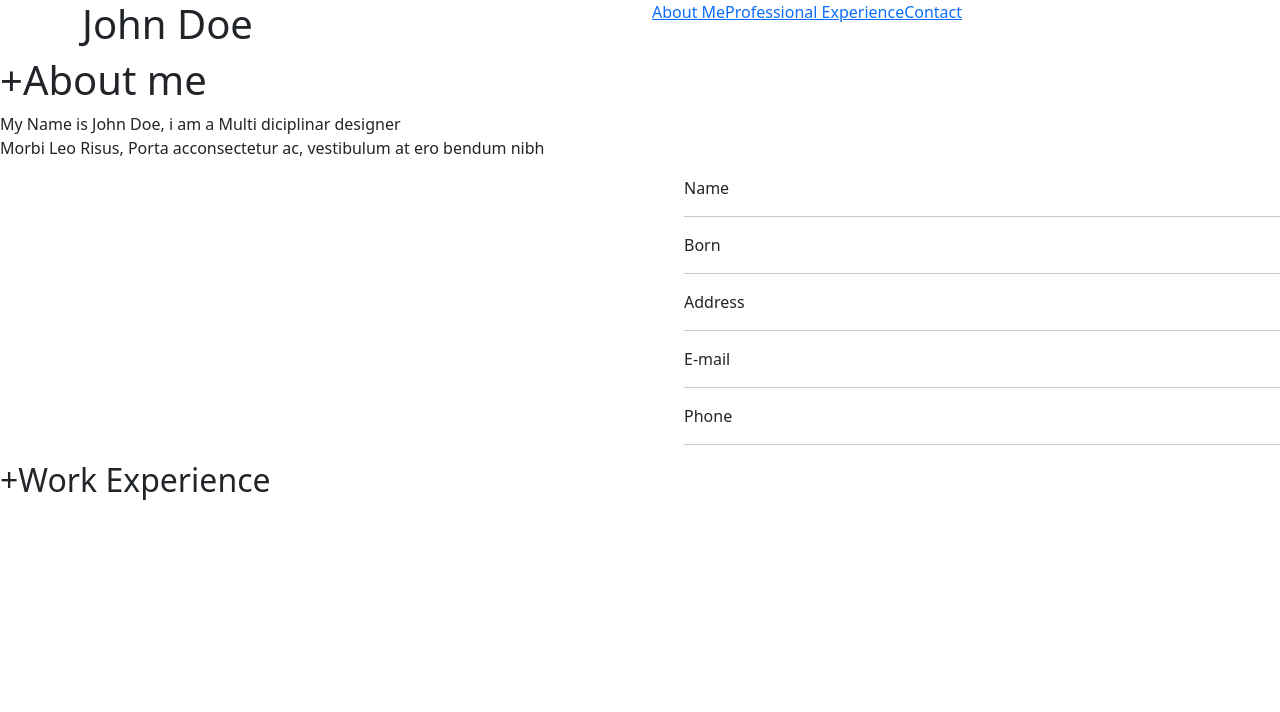
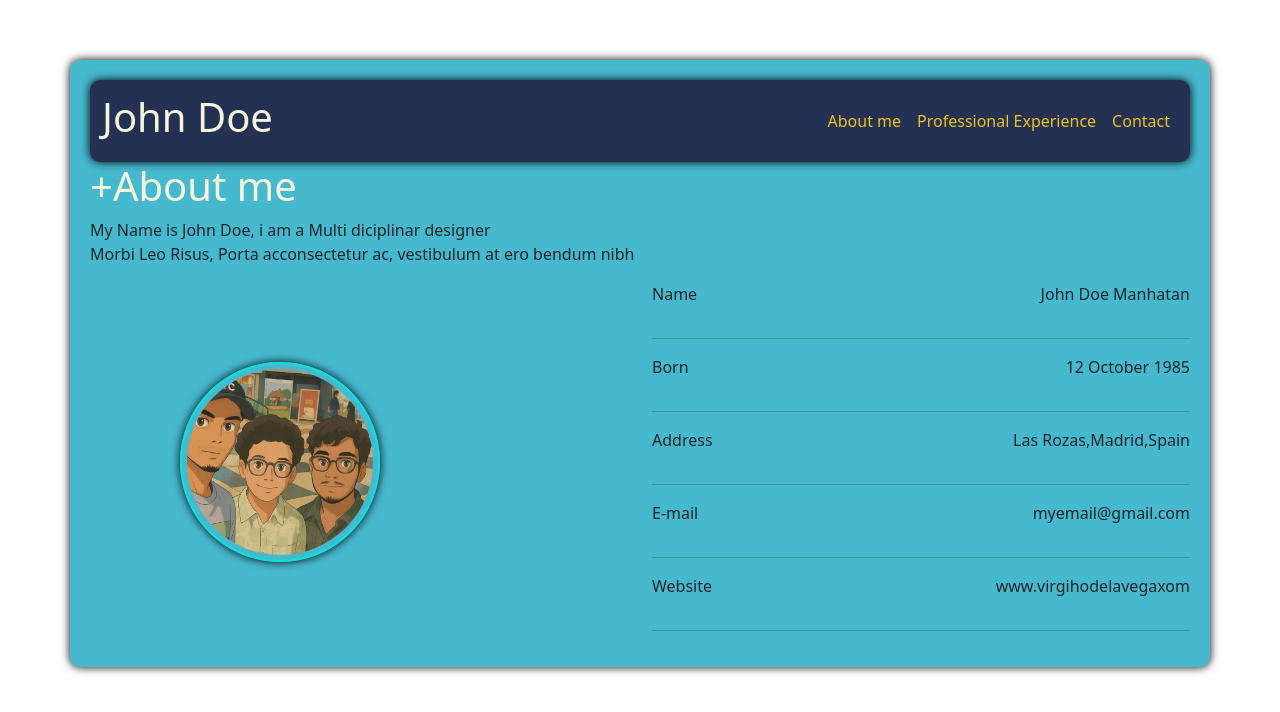
Before and after one commit to Sridhar-1312/RESUME, a React (Vite) app: page / in a window 1280 px wide. Shown: the top 712 px of the page. Built offline with nearby package versions, Linux system fonts and the light colour scheme.

Commit message:
modified

```diff
--- a/src/Nav.css
+++ b/src/Nav.css
@@ -1,8 +1,50 @@
- .footer{
+
+.navbar{
+   background: #253153!important ;
+   box-shadow: 0 0 10px #000;
+   border-radius: 10px;
+   border-bottom-left-radius: 10px;
+   border-bottom-right-radius: 10px;
+
+}
+.footer{
     flex: 1;
     border: none;
     outline: none;
     background: transparent;
     padding: 18px;
     font-weight: 14px;
- }
+}
+.name-row{
+   display: flex;
+   justify-content: space-between;
+}
+.container{
+   background: #47b9cf!important ;
+   margin-top: 60px;
+   margin-bottom: 20px;
+   border-radius: 10px;
+   box-shadow: 0 0 10px #000;
+   padding: 20px;
+
+
+}
+h1{
+   color : beige!important ;
+}
+.nav-link{
+   color: #ebc21f!important;
+}
+img{
+   border-radius: 50%;
+   width: 200px;
+   height: 200px;
+   object-fit: cover;
+   margin-top: 80px;
+   margin-bottom: 10px;
+   margin-left: 90px;
+   box-shadow: 0 0 10px #000;
+   border: 2px solid #0ae2de;
+   padding: 5px;
+
+}
--- a/src/Navbar.jsx
+++ b/src/Navbar.jsx
@@ -1,27 +1,38 @@
 import React from 'react'
+import './Nav.css'
 
 
 function Navbar() {
   return (
     <>
     <div className="container">
-      <div className="row">
-        <div className="col-6">
-    <nav className='nav'>
-      <h1>John Doe</h1>
-      </nav>
-      </div>
-      <div className="col-6">
-      <ul className='nav nav-item '>
-        <p><a href="">About Me</a></p>
-        <p><a href="">Professional Experience</a></p>
-        <p><a href="">Contact</a></p>
-        </ul>
-        </div>
+
+      <nav class="navbar navbar-expand-lg">
+  <div class="container-fluid">
+    <a class="navbar-brand" href="#"><h1 >John Doe</h1></a>
+    <button class="navbar-toggler" type="button" data-bs-toggle="collapse" data-bs-target="#navbarSupportedContent" aria-controls="navbarSupportedContent" aria-expanded="false" aria-label="Toggle navigation">
+      <span class="navbar-toggler-icon"></span>
+    </button>
+    <div class="collapse navbar-collapse" id="navbarSupportedContent">
+      <ul class="navbar-nav ms-auto mb-2 mb-lg-0">
+
+        <li class="nav-item">
+          <a class="nav-link" href="#">About me</a>
+        </li>
+        <li class="nav-item">
+          <a class="nav-link" href="#">Professional Experience</a>
+        </li>
+        <li class="nav-item">
+          <a class="nav-link" href="#">Contact</a>
+        </li>
+
+      </ul>
+
+    </div>
+  </div>
+</nav>
 
 
-      </div>
-      </div>
       <div>
         <h1>+About me</h1>
         <p>My Name is John Doe, i am a Multi diciplinar designer <br /> Morbi Leo Risus, Porta acconsectetur ac, vestibulum at ero bendum nibh</p>
@@ -30,23 +41,45 @@ function Navbar() {
       <div className="row">
       <div className="col-6">
       <div className="image">
-        <img src="" alt="" />
+        <img src="public/BOYS.jpg" alt="" />
       </div>
       </div>
       <div className="col-6">
-        <ul>
+        <div className='name-row'>
           <p>Name</p>
-          <p><hr />Born</p>
-          <p><hr />Address</p>
-          <p><hr />E-mail</p>
-          <p><hr />Phone</p>
-          <hr />
-        </ul>
+          <div>John Doe Manhatan</div>
+        </div>
+        <hr />
+        <div className='name-row'>
+
+          <p>Born</p>
+          <div>12 October 1985</div>
+        </div>
+        <hr />
+
+        <div className='name-row'>
+          <p>Address</p>
+          <div> Las Rozas,Madrid,Spain</div>
+        </div>
+        <hr />
+        <div className='name-row'>
+          <p>E-mail</p>
+          <div>myemail@gmail.com</div>
+        </div>
+        <hr />
+        <div className='name-row'>
+          <p>Website</p>
+          <div>www.virgihodelavegaxom</div>
+        </div>
+        <hr />
+
+
+
+
       </div>
       </div>
-      <div className="footer">
-        <h2>+Work Experience</h2>
       </div>
+
 
 
 
```
Also changed, not shown: src/Nav.jsx (deleted, +0 -12 lines), public/BOYS.jpg (added).
